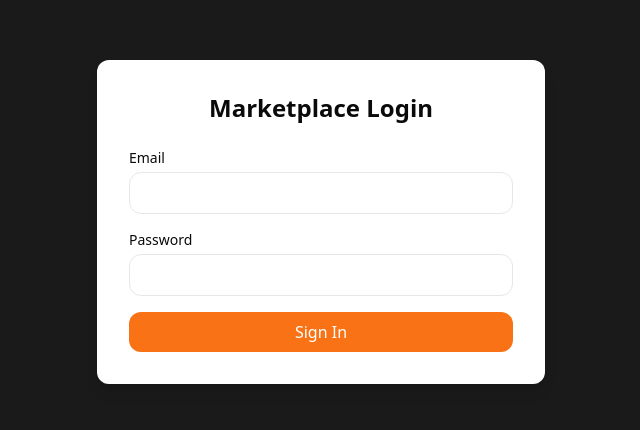
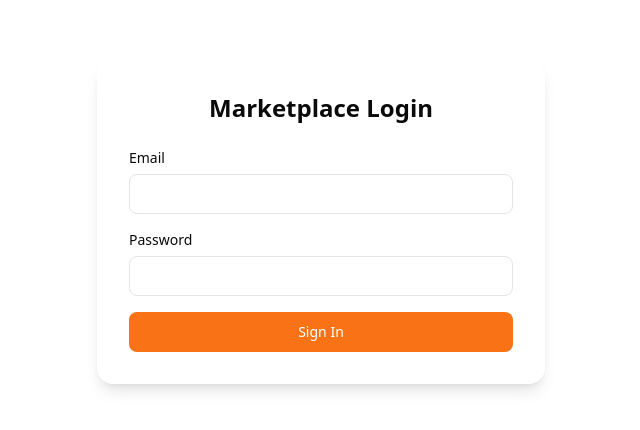
Before and after one commit to bocilmion7-dev/market, a React (Vite) app in the folder apps/web/: page /login in a window 1280 px wide. Shown: the part 178-608 px from the top of the page, without its empty margins (319-959 px from the left). Built offline with nearby package versions, Linux system fonts and the light colour scheme.

Commit message:
feat: update Login page and add Toast container to App

```diff
--- a/apps/web/src/App.tsx
+++ b/apps/web/src/App.tsx
@@ -25,6 +25,7 @@ import ProductDetail from '@/routes/storefront/ProductDetail';
 import Cart from '@/routes/storefront/Cart';
 import Checkout from '@/routes/storefront/Checkout';
 import WriteReview from '@/routes/storefront/WriteReview';
+import ToastContainer from '@/components/ui/Toast';
 
 const queryClient = new QueryClient();
 
@@ -32,6 +33,7 @@ function App() {
   return (
     <QueryClientProvider client={queryClient}>
       <BrowserRouter>
+        <ToastContainer />
         <Routes>
           <Route path="/login" element={<Login />} />
           <Route
--- a/apps/web/src/routes/auth/Login.tsx
+++ b/apps/web/src/routes/auth/Login.tsx
@@ -1,5 +1,6 @@
 import { useState } from 'react';
 import { useLogin } from '@/features/auth/hooks';
+import { Button, Input } from '@/components/ui';
 
 export default function Login() {
   const [email, setEmail] = useState('');
@@ -7,8 +8,9 @@ export default function Login() {
   const login = useLogin();
 
   return (
-    <div className="min-h-screen flex items-center justify-center bg-brand-dark">
-      <div className="w-full max-w-md bg-white rounded-lg shadow-lg p-8">
+    <div className="min-h-[100dvh] flex items-center justify-center bg-[rgb(var(--bg-primary))] px-4">
+      <div className="w-full max-w-md">
+        <div className="bg-[rgb(var(--bg-primary))] rounded-xl shadow-lg p-6 md:p-8">
           <h1 className="text-2xl font-bold text-center mb-6">Marketplace Login</h1>
           <form
             onSubmit={(e) => {
@@ -17,39 +19,32 @@ export default function Login() {
             }}
             className="space-y-4"
           >
-          <div>
-            <label htmlFor="email" className="block text-sm font-medium mb-1">Email</label>
-            <input
-              id="email"
+            <Input
+              label="Email"
               type="email"
               value={email}
               onChange={(e) => setEmail(e.target.value)}
-              className="w-full border rounded-lg px-3 py-2 focus:outline-none focus:ring-2 focus:ring-brand-accent"
               required
             />
-          </div>
-          <div>
-            <label htmlFor="password" className="block text-sm font-medium mb-1">Password</label>
-            <input
-              id="password"
+            <Input
+              label="Password"
               type="password"
               value={password}
               onChange={(e) => setPassword(e.target.value)}
-              className="w-full border rounded-lg px-3 py-2 focus:outline-none focus:ring-2 focus:ring-brand-accent"
               required
             />
+            {login.isError && (
+              <p className="text-semantic-error text-sm">{(login.error as Error)?.message}</p>
+            )}
+            <Button
+              type="submit"
+              loading={login.isPending}
+              className="w-full"
+            >
+              Sign In
+            </Button>
+          </form>
         </div>
-          {login.isError && (
-            <p className="text-red-500 text-sm">{(login.error as Error)?.message}</p>
-          )}
-          <button
-            type="submit"
-            disabled={login.isPending}
-            className="w-full bg-brand-accent text-white py-2 rounded-lg font-medium hover:bg-brand-accent-dark disabled:opacity-50"
-          >
-            {login.isPending ? 'Signing in...' : 'Sign In'}
-          </button>
-        </form>
       </div>
     </div>
   );
```
Lines whose indentation alone changed are shown as unchanged.
